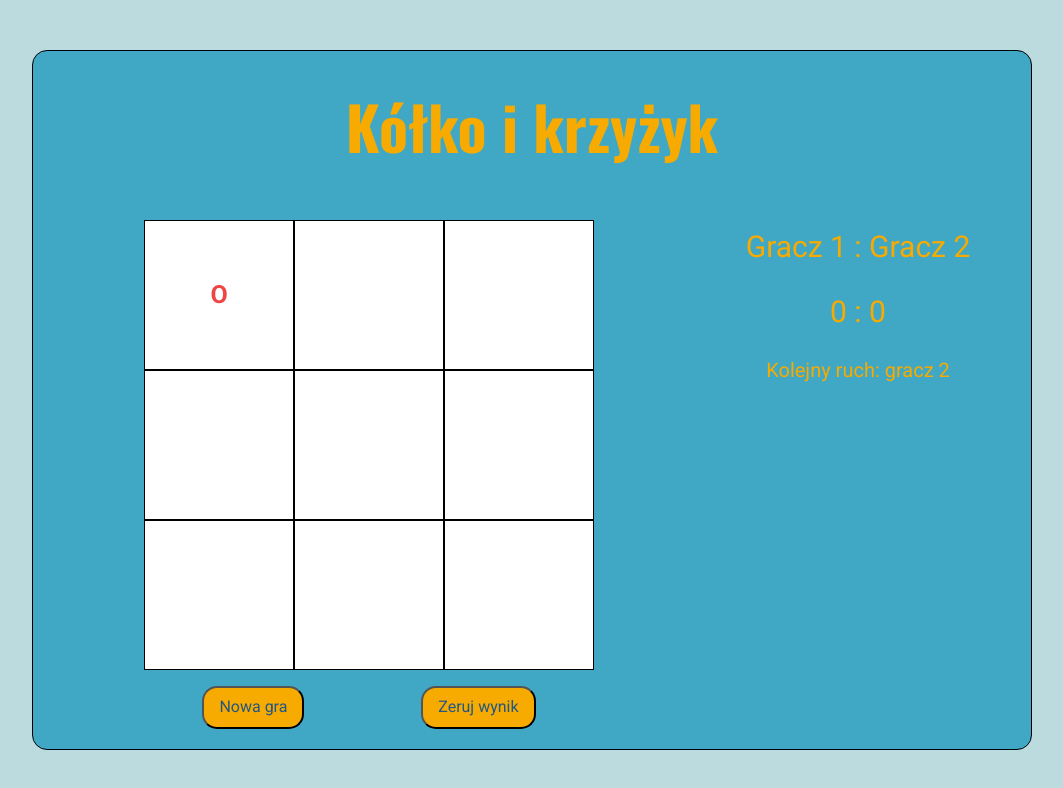
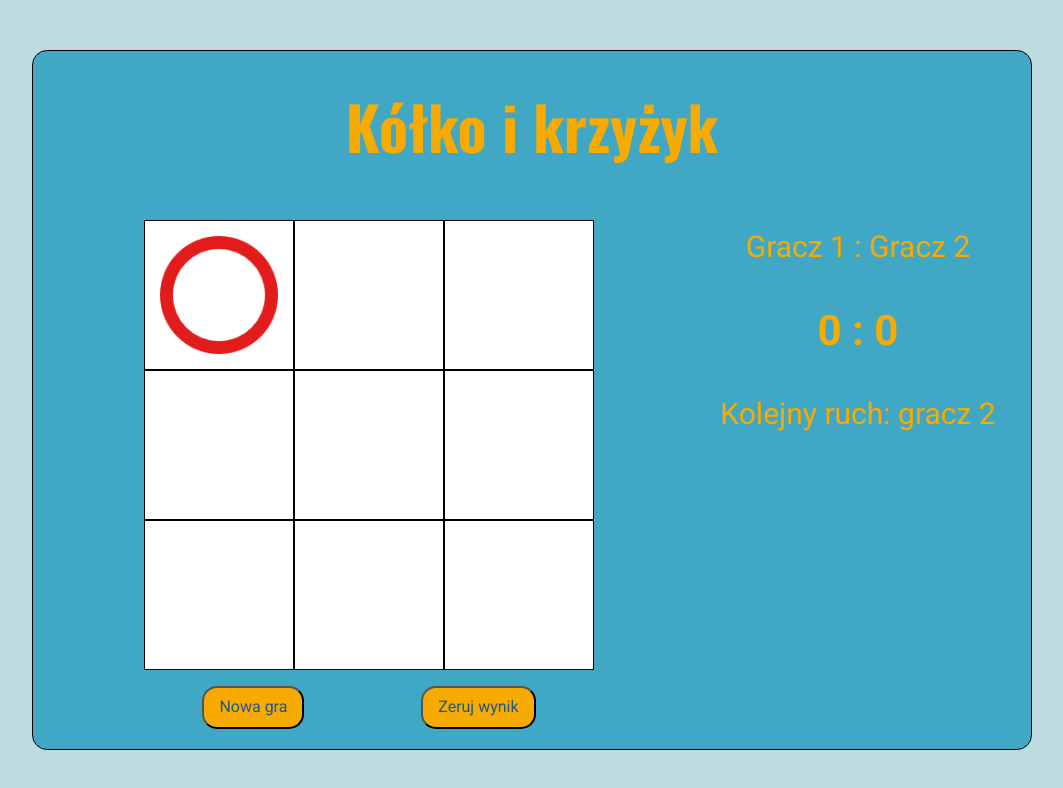
Before and after one commit to JakubM-I/tictactoe, a plain HTML site: page index.html in a window 1280 px wide. Both pictures are taken after a click on the element 327 px from the left and 295 px from the top of the page. Shown: the whole page, without its empty margins (108-1171 px from the left). Drawn offline with nearby package versions, Linux system fonts and the light colour scheme.

Commit message:
Circle and cross graphics added

```diff
--- a/index.html
+++ b/index.html
@@ -35,7 +35,7 @@
                 </div>
             </div>
             <div class="gameBoard__scoreTable">
-                <div class="gameBoard__Score js-gameScore"></div>
+                <div class="gameBoard__ScoreInfo js-gameScore"></div>
                 <div class="gameBoard__Info js-gameInfo"></div>
             </div>
         </div>
--- a/script.js
+++ b/script.js
@@ -1,3 +1,4 @@
+{
 const fields = document.querySelectorAll(".js-gameField");
 const gameInfo = document.querySelector(".js-gameInfo");
 const gameScore = document.querySelector(".js-gameScore");
@@ -10,8 +11,8 @@ let player2moves = [];
 
 const displayGameScore = () => {
     gameScore.innerHTML = `
-        <p>Gracz 1 : Gracz 2</p>
-        <p>${gameScore1} : ${gameScore2}</p>
+        <p class="gameBoard__players">Gracz 1 : Gracz 2</p>
+        <p class="gameBoard__score">${gameScore1} : ${gameScore2}</p>
         `;
 };
 
@@ -124,3 +125,4 @@ const init = () => {
 };
 
 init();
+}
--- a/style.css
+++ b/style.css
@@ -63,7 +63,6 @@ body{
     border: 1px solid #000;
     background: #fff;
     font-weight: 700;
-    /* width: 50px;*/
     height: auto;
     position: relative;
     font-size: 25px;
@@ -71,32 +70,26 @@ body{
     aspect-ratio: 1/1;
 }
 
-.gameField--circle::before{
-    content: "o";
-    color: #f04545;
-    width: 100%;
-    height: 100%;
-    display: flex;
-    align-items: center;
-    justify-content: center;
+.gameField--circle{
+    background-image: url(/graphics/circle.png);
+    background-position: center;
+    background-repeat: no-repeat;
+    background-size: 80%;
 }
 
-.gameField--cross::before{
-    content: "x";
-    color: #3a3aef;
-    width: 100%;
-    height: 100%;
-    display: flex;
-    align-items: center;
-    justify-content: center;
+.gameField--cross{
+    background-image: url(/graphics/cross.png);
+    background-position: center;
+    background-repeat: no-repeat;
+    background-size: 80%;
 }
 
 .win1{
-    border: 2px solid #f04545;
+    border: 3px solid #f04545;
 }
 
 .win2{
-    border: 2px solid #3a3aef;
+    border: 3px solid #3a3aef;
 }
 
 .gameBoard__scoreTable{
@@ -105,16 +98,21 @@ body{
     align-items: center;
 }
 
-.gameBoard__Score{
+.gameBoard__ScoreInfo{
     text-align: center;
     color: #f7aa00;
     font-size: 30px;
 }
 
+.gameBoard__score{
+    font-size: 42px;
+    font-weight: 700;
+}
+
 .gameBoard__Info{
     color: #f7aa00;
     text-align: center;
-    font-size: 20px;
+    font-size: 30px;
 }
 
 .gameBoardButtons{
```
Also changed, not shown: graphics/circle.png (added), graphics/cross.png (added).
